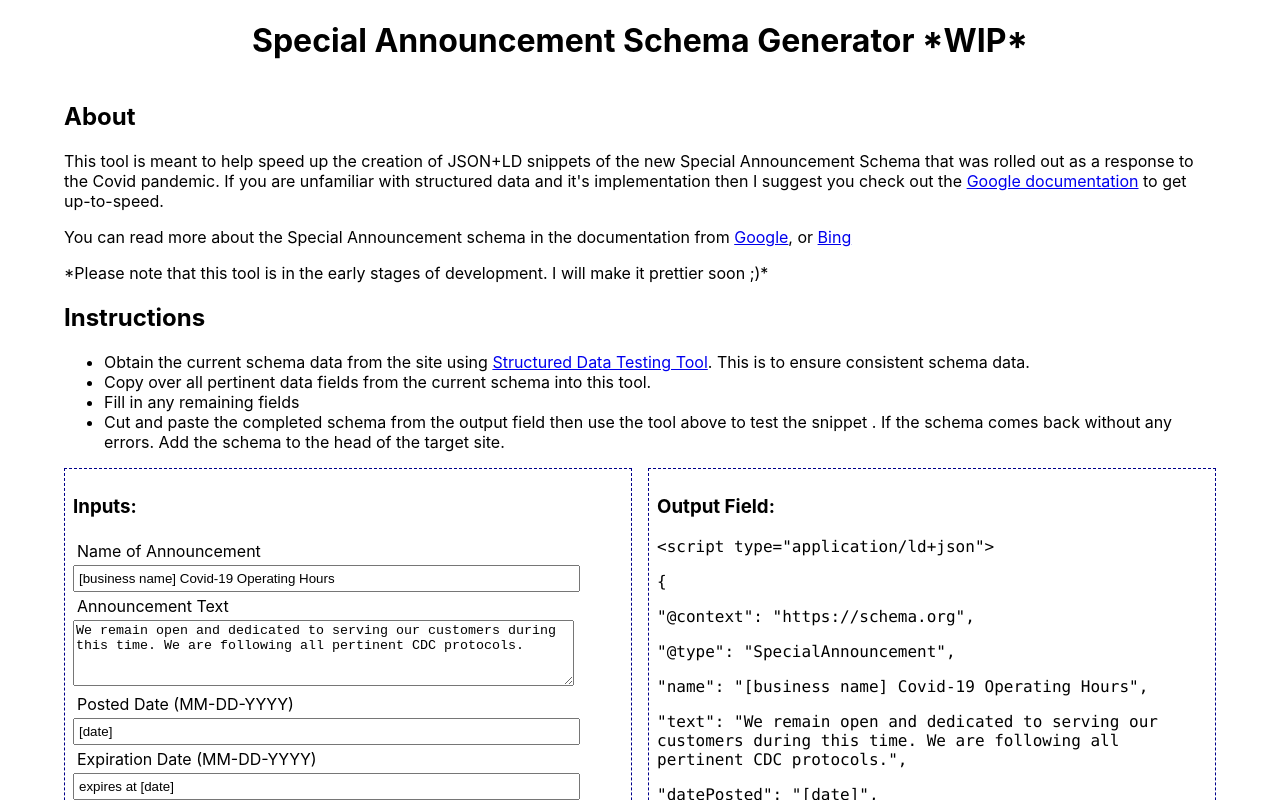
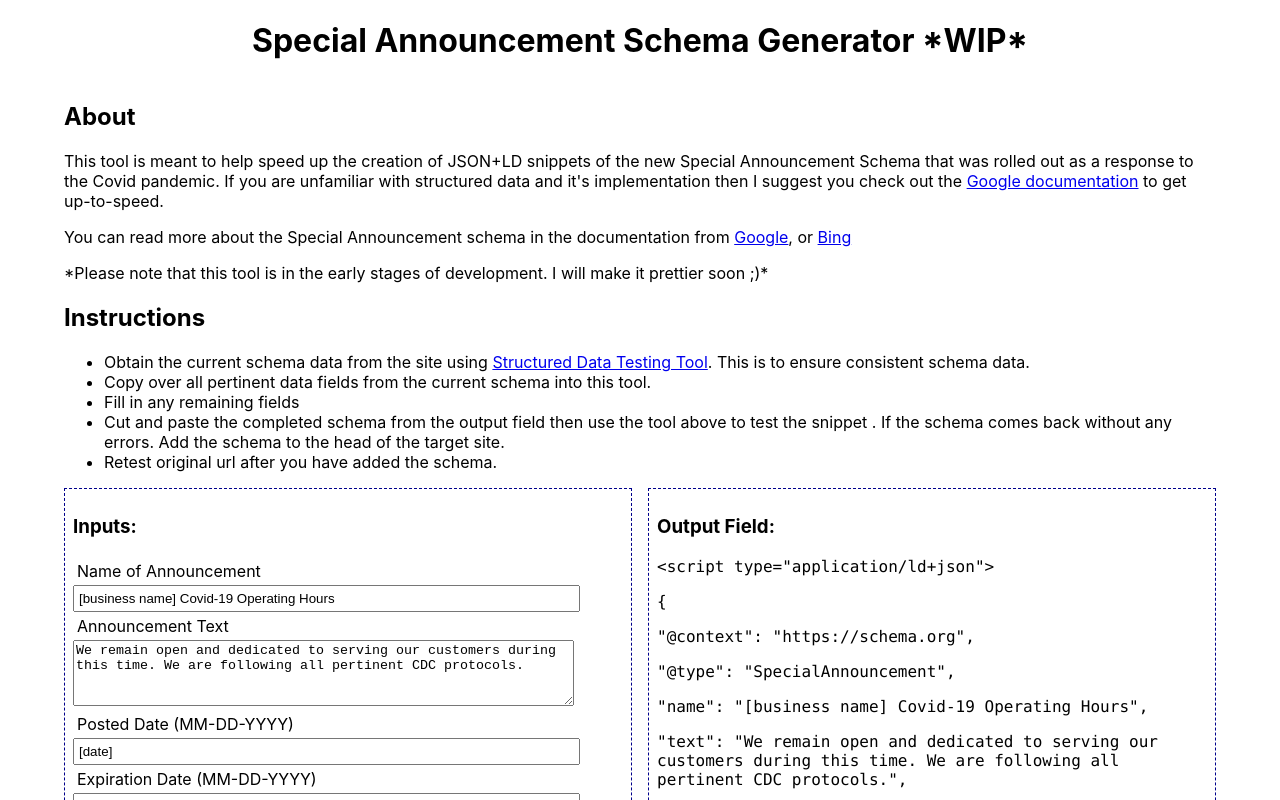
Before and after one commit to Schmidt-Aaron/SchemaGenerator, a React (Create React App) app: page / in a window 1280 px wide. Shown: the top 800 px of the page. Built offline with nearby package versions, Linux system fonts and the light colour scheme.

Commit message:
add more instructions

```diff
--- a/src/components/about.js
+++ b/src/components/about.js
@@ -48,6 +48,7 @@ export default function About() {
           tool above to test the snippet . If the schema comes back without any
           errors. Add the schema to the head of the target site.
         </li>
+        <li>Retest original url after you have added the schema.</li>
       </ul>
     </div>
   );
```
